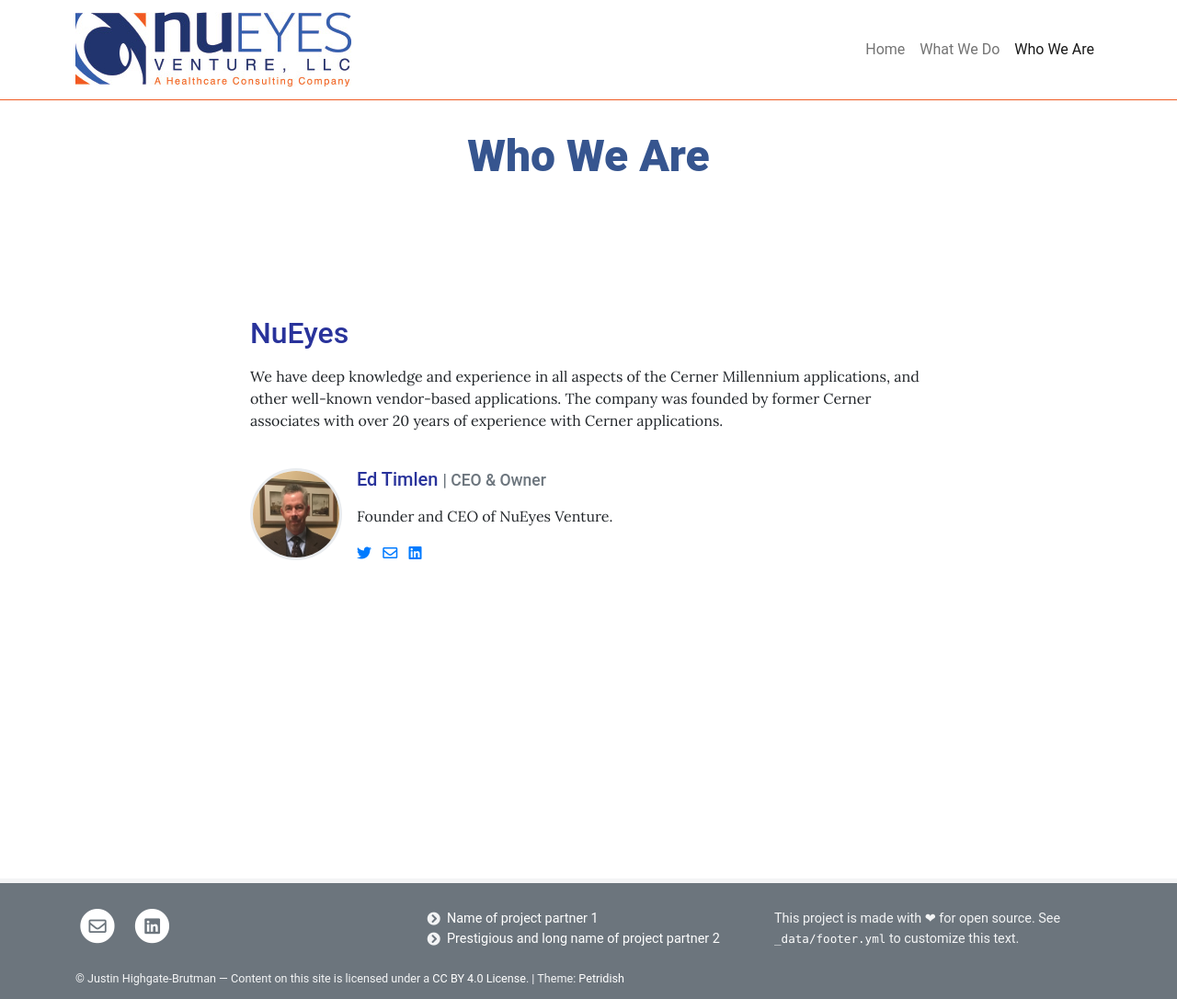
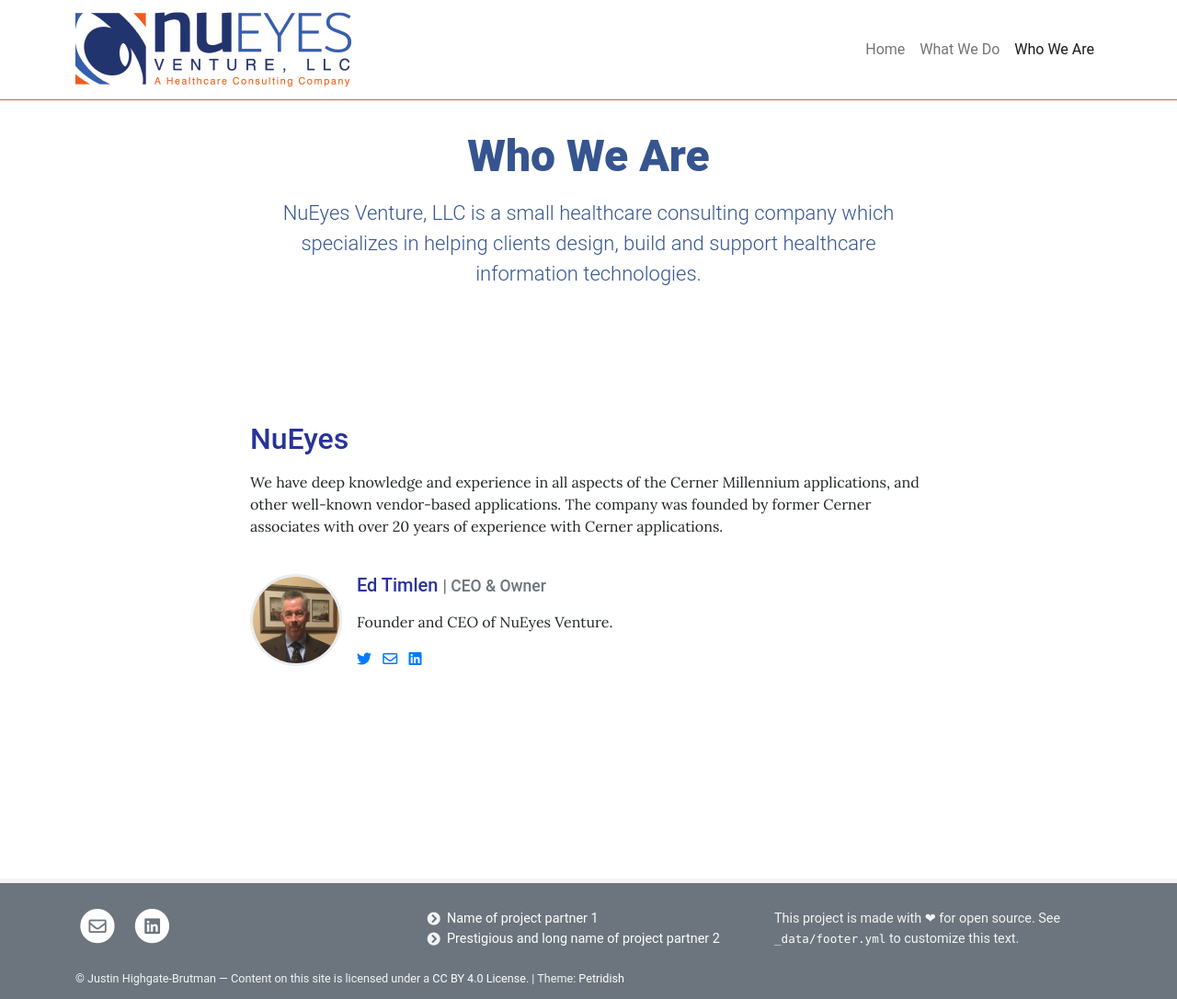
Before and after one commit to Justinhb313/fluffy-tribble, a Jekyll site: the page built from pages/team.md, in a window 1280 px wide. Shown: the whole page at 92% size. Built offline with Jekyll 4.4.1, drawn with Linux system fonts in a browser that asks for light colours.

Commit message:
Update team.md

```diff
--- a/pages/team.md
+++ b/pages/team.md
@@ -1,7 +1,7 @@
 ---
 layout: team
 title: Who We Are
-description:
+description: NuEyes Venture, LLC is a small healthcare consulting company which specializes in helping clients design, build and support healthcare information technologies.
 permalink: /team/
 ---
 
```
